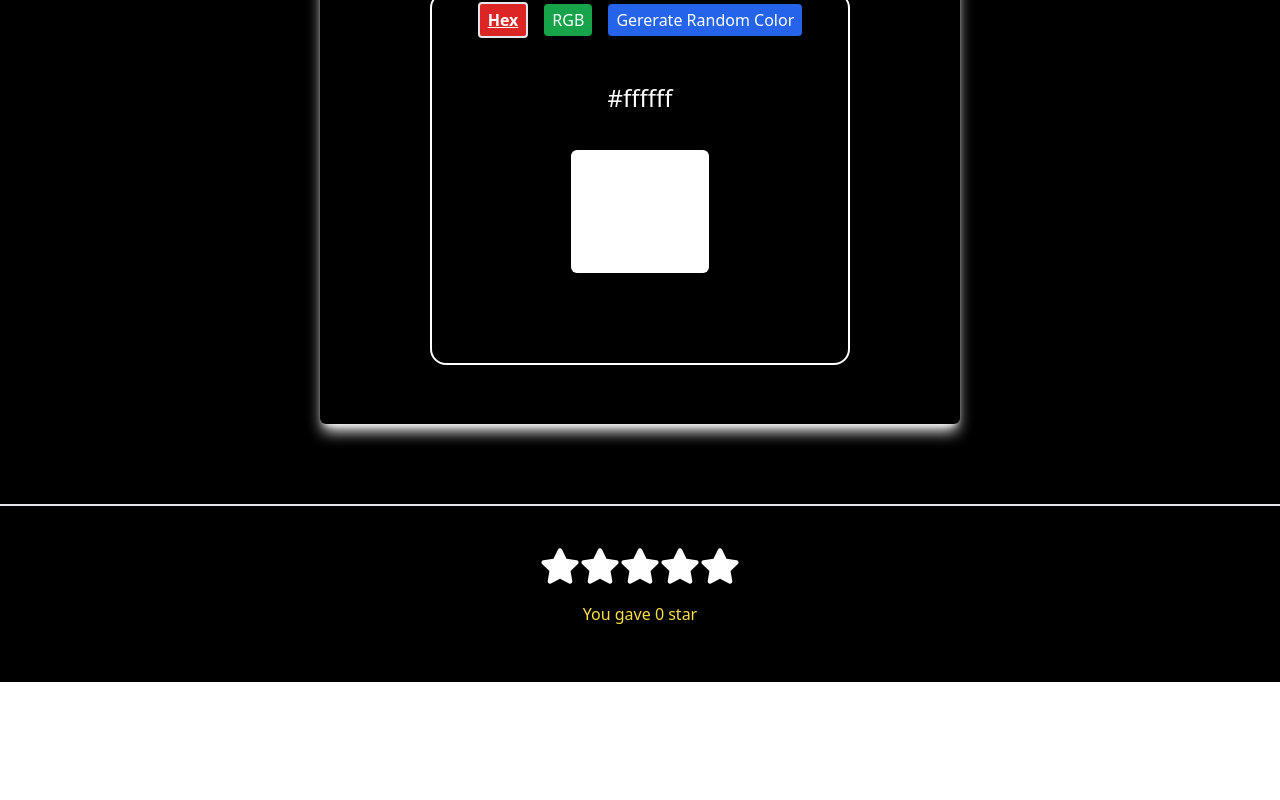
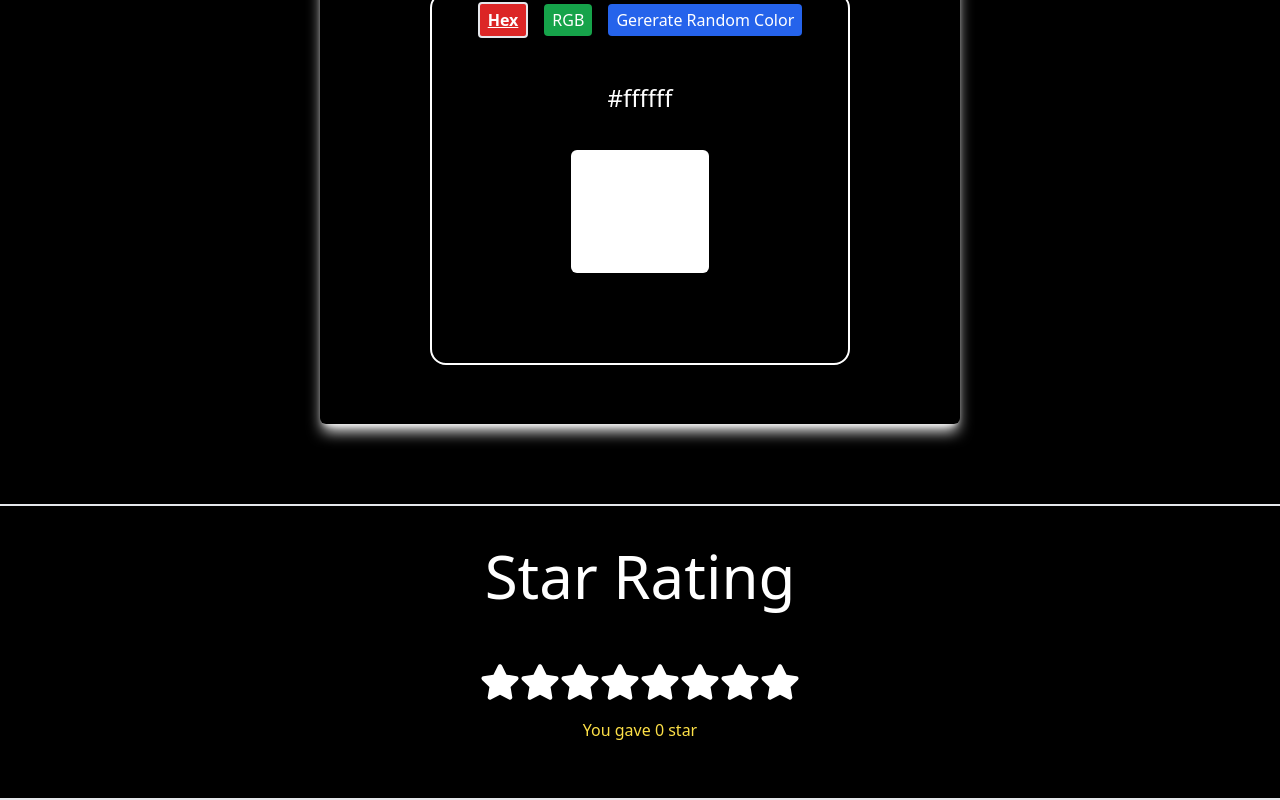
Before and after one commit to Tyagi221B/React_practise_projects, a React (Vite) app: page / in a window 1280 px wide. Shown: the part 958-1758 px from the top of the page. Before the commit the page ends 1640 px from the top, so only its background shows below. Built offline with nearby package versions, Linux system fonts and the light colour scheme.

Commit message:
debug starRating, add prop validation

```diff
--- a/package.json
+++ b/package.json
@@ -10,6 +10,7 @@
     "preview": "vite preview"
   },
   "dependencies": {
+    "prop-types": "^15.8.1",
     "react": "^18.2.0",
     "react-dom": "^18.2.0",
     "react-icons": "^5.0.1"
--- a/src/App.jsx
+++ b/src/App.jsx
@@ -1,32 +1,30 @@
-import { useState } from 'react'
-import './App.css'
-import Accordian from './components/accordian'
-import RandomColorGenerator from './components/randomColorGenerator'
-import StarRating from './components/starRaiting'
+import "./App.css";
+import Accordian from "./components/accordian";
+import RandomColorGenerator from "./components/randomColorGenerator";
+import StarRating from "./components/starRaiting";
 
 function App() {
-  const [count, setCount] = useState(0)
 
     return (
         <>
             <div>
+                {/* Accordian component */}
+                <Accordian />
 
-    {/* Accordian component */}
-    <Accordian/>
-
-    <div className='w-full border'></div>
+                <div className="w-full border"></div>
 
                 {/* Random Color Generator Component  */}
-    <RandomColorGenerator/>
+                <RandomColorGenerator />
 
-    <div className='w-full border'></div>
+                <div className="w-full border"></div>
 
                 {/* Star Rating Project  */}
-    <StarRating noOfStars={5}/>
+                <StarRating noOfStars={8} />
 
+                <div className="w-full border"></div>
             </div>
         </>
-  )
+    );
 }
 
-export default App
+export default App;
--- a/src/components/accordian/index.jsx
+++ b/src/components/accordian/index.jsx
@@ -1,4 +1,4 @@
-import React, { useState } from "react";
+import { useState } from "react";
 import data from "./data";
 
 export default function Accordian() {
--- a/src/components/starRaiting/index.jsx
+++ b/src/components/starRaiting/index.jsx
@@ -1,7 +1,11 @@
 import { useState } from "react";
 import { FaStar } from "react-icons/fa";
+import PropTypes from "prop-types";
 
 export default function StarRating({ noOfStars = 5 }) {
+    StarRating.propTypes = {
+        noOfStars: PropTypes.number.isRequired
+    }
     const [rating, setRating] = useState(0);
     const [hover, setHover] = useState(0);
 
@@ -13,13 +17,15 @@ export default function StarRating({ noOfStars = 5 }) {
         // console.log(`${currentIndex} mouse enter`);
         setHover(currentIndex);
     }
-    function handleMouseLeave(currentIndex) {
+    function handleMouseLeave() {
         // console.log(`${currentIndex} mouse leave`);
         setHover(0);
     }
 
     return (
         <div className="star-raiting flex flex-col bg-black text-white justify-center p-10">
+            <div className="title text-6xl mb-14">Star Rating</div>
+
             <div>
                 {[...Array(noOfStars)].map((_, index) => {
                     index = index + 1;
@@ -37,22 +43,31 @@ export default function StarRating({ noOfStars = 5 }) {
 `}
                             onClick={() => handleClick(index)}
                             onMouseEnter={() => handleMuseEnter(index)}
-                            onMouseLeave={() => handleMouseLeave(index)}
+                            onMouseLeave={() => handleMouseLeave()}
                             size={40}
                         />
                     );
                 })}
             </div>
             <div className=" m-4 text-yellow-300">{`You gave ${rating} star`}</div>
-            {rating >= 3 &&(
-
+            {rating >= 5 && (
                 <div className="flex flex-col gap-1">
                     {/* {console.log(`rated ${rating}`)} */}
                     <h3>Contact me to offer work :</h3>
-                    <a href="mailto:asmittyagi.dev@gmail.com" >Email : <span className="text-orange-600 hover:text-blue-700 cursor-pointer ">asmittyagi.dev@gmail.com</span></a>
-                    <a href="tel:6396591516" >Phone : <span className="text-orange-600 hover:text-blue-700 cursor-pointer ">6396591516</span></a>
+                    <a href="mailto:asmittyagi.dev@gmail.com">
+                        Email :{" "}
+                        <span className="text-orange-600 hover:text-blue-700 cursor-pointer ">
+                            asmittyagi.dev@gmail.com
+                        </span>
+                    </a>
+                    <a href="tel:6396591516">
+                        Phone :{" "}
+                        <span className="text-orange-600 hover:text-blue-700 cursor-pointer ">
+                            6396591516
+                        </span>
+                    </a>
                 </div>
-            ) }
+            )}
         </div>
     );
 }
```
Also changed, not shown: 1 other file (tests, documents, lock files or other folders). Lines whose indentation alone changed are shown as unchanged.
